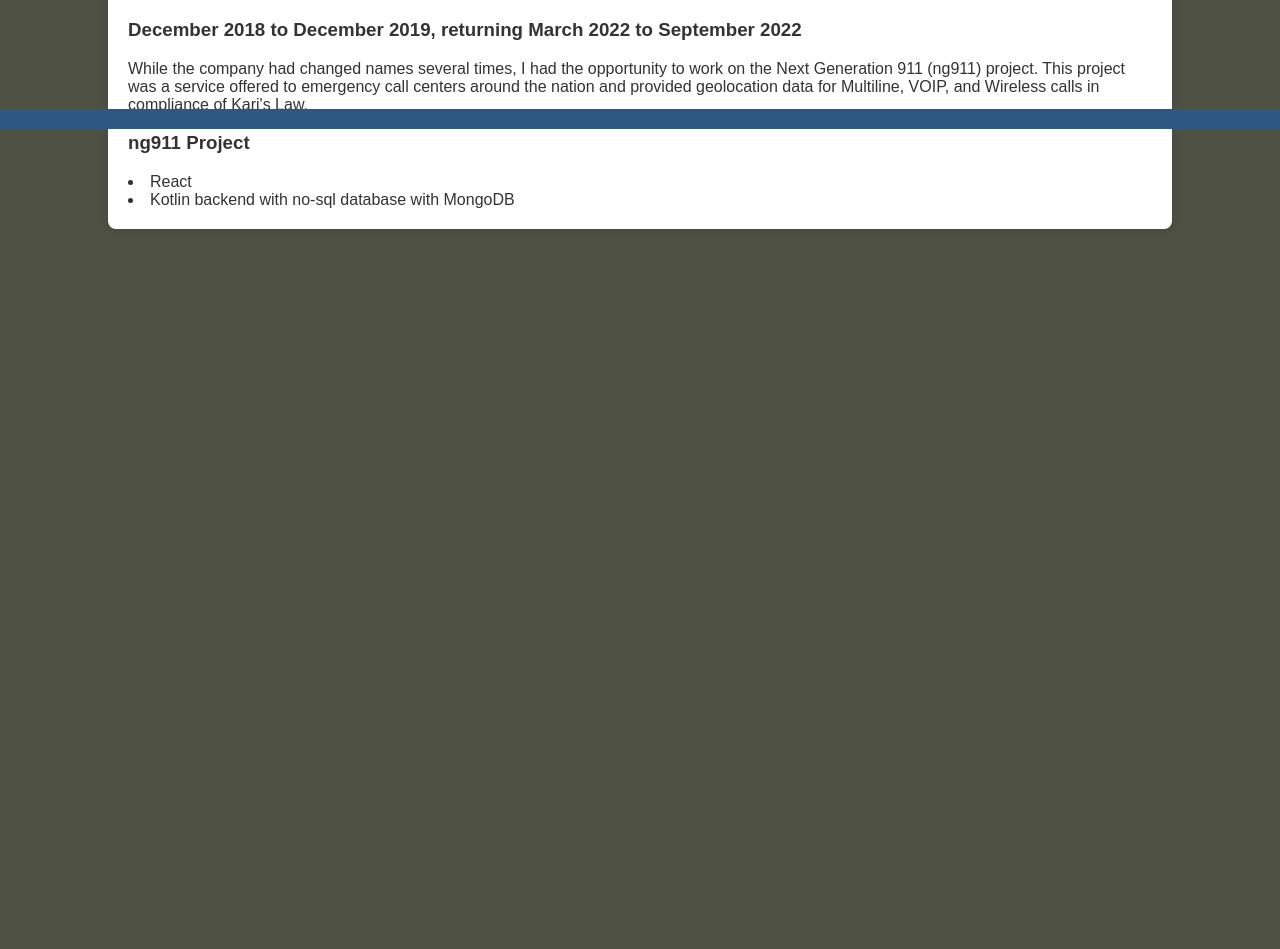
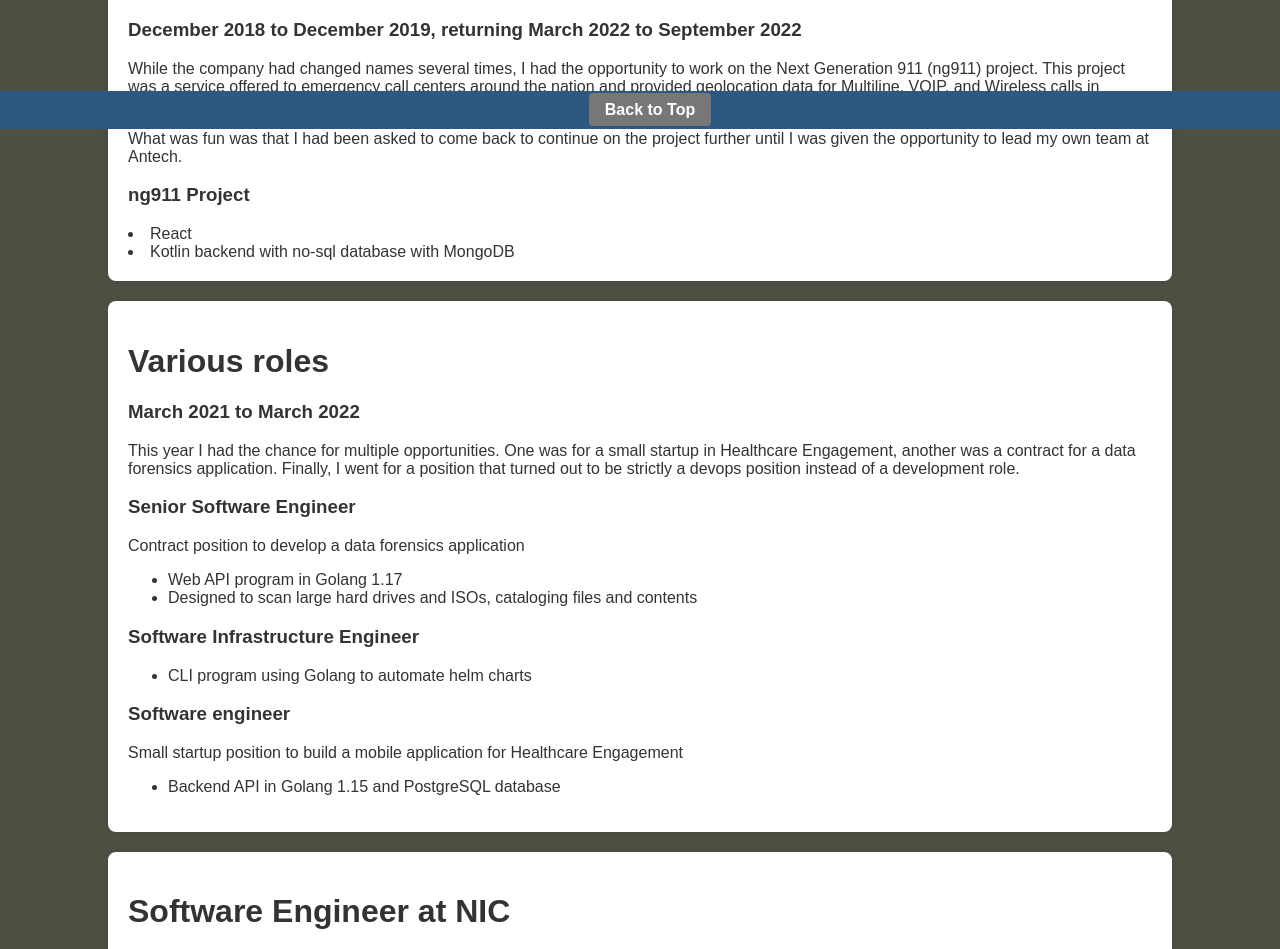
Before and after one commit to as-beaulieu/personal-website, a plain HTML site: page bio-resume.html in a window 1280 px wide. Shown: the part 671-1620 px from the top of the page. Before the commit the page ends 920 px from the top, so only its background shows below. Drawn offline with Linux system fonts and the light colour scheme.

Commit message:
renaming non-profit work and adding more to resume

```diff
--- a/bio-resume.html
+++ b/bio-resume.html
@@ -6,7 +6,7 @@
         <title>My Career</title>
         <link rel="stylesheet" href="styles.css" />
     </head>
-    <body>
+    <body id="top">
         <div class="nav-container">
             <a href="bio.html"><button class="link-button">Back</button></a>
             <a href="index.html"><button class="link-button">Home</button></a>
@@ -40,14 +40,52 @@
                 While the company had changed names several times, I had the opportunity to work on the Next Generation 911 (ng911) project.
                 This project was a service offered to emergency call centers around the nation and provided geolocation data for Multiline, VOIP, and Wireless calls in compliance of Kari's Law.
             </p>
+            <p>
+                What was fun was that I had been asked to come back to continue on the project further until I was given the opportunity to lead my own team at Antech.
+            </p>
             <h3>ng911 Project</h3>
             <ui>
                 <li>React</li>
                 <li>Kotlin backend with no-sql database with MongoDB</li>
             </ui>
         </div>
+        <div class="container">
+            <h1>Various roles</h1>
+            <h3>March 2021 to March 2022</h3>
+            <p>
+                This year I had the chance for multiple opportunities.
+                One was for a small startup in Healthcare Engagement, another was a contract for a data forensics application.
+                Finally, I went for a position that turned out to be strictly a devops position instead of a development role.
+            </p>
+            <h3>Senior Software Engineer</h3>
+            <p>Contract position to develop a data forensics application</p>
+            <ul>
+                <li>Web API program in Golang 1.17</li>
+                <li>Designed to scan large hard drives and ISOs, cataloging files and contents</li>
+            </ul>
+            <h3>Software Infrastructure Engineer</h3>
+            <ul>
+                <li>CLI program using Golang to automate helm charts</li>
+            </ul>
+            <h3>Software engineer</h3>
+            <p>Small startup position to build a mobile application for Healthcare Engagement</p>
+            <ul>
+                <li>Backend API in Golang 1.15 and PostgreSQL database</li>
+            </ul>
+        </div>
+        <div class="container">
+            <h1>Software Engineer at NIC</h1>
+            <h3>December 2019 to March 2021</h3>
+            <p>
+
+            </p>
+        </div>
+        <div class="container">
+            <h1>Software Engineer at Vertafore</h1>
+            <h3>September 2017 to December 2018</h3>
+        </div>
     </body>
     <footer>
-
+        <a href="#top">Back to Top</a>
     </footer>
 </html>
--- a/styles.css
+++ b/styles.css
@@ -115,5 +115,18 @@ footer {
   color: white;
   position: fixed;
   bottom: 0;
+  padding: 10px;
   width: 100%;
 }
+footer a {
+  color: #ffffff;
+  text-decoration: none;
+  font-weight: bold;
+  margin: 0 10px;
+  padding: 8px 16px;
+  background-color: #777;
+  border-radius: 4px;
+}
+footer a:hover {
+  background-color: #555;
+}
```
Also changed, not shown: bio.html (+1 -1 lines).
